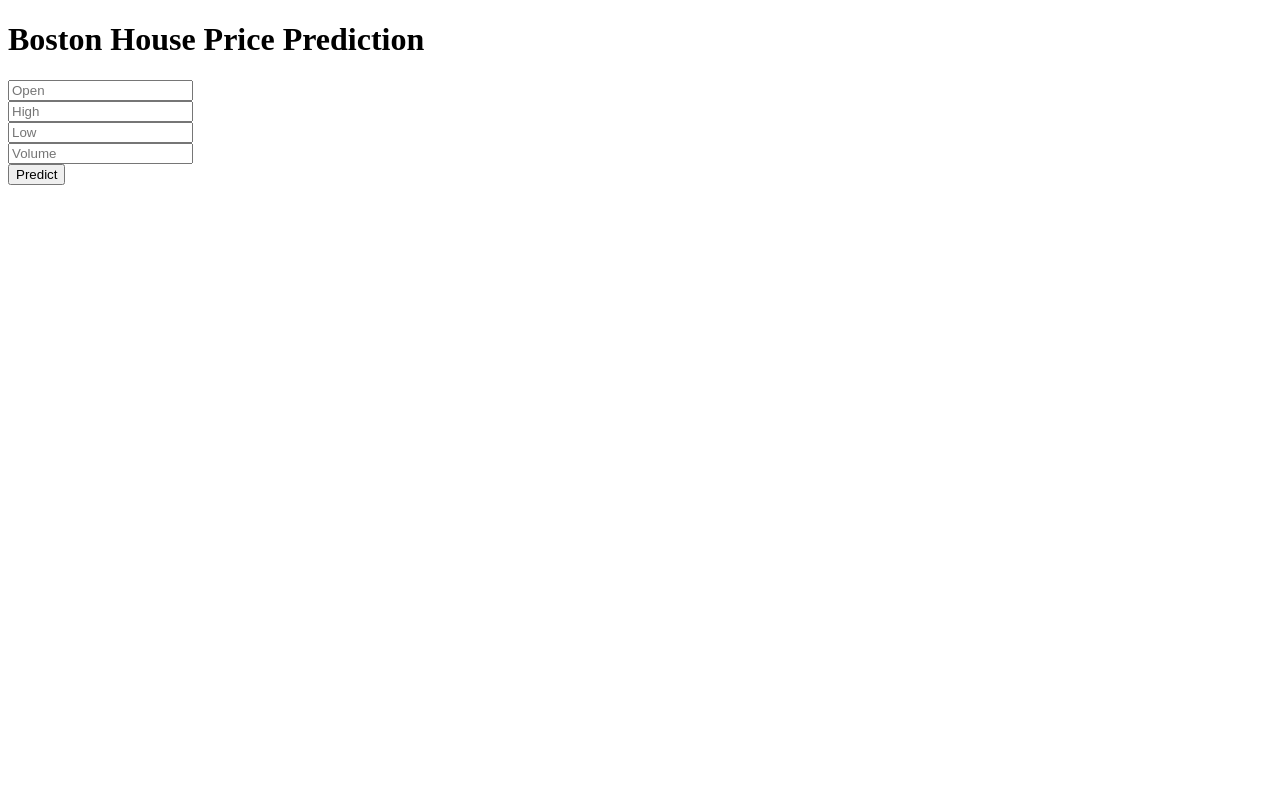
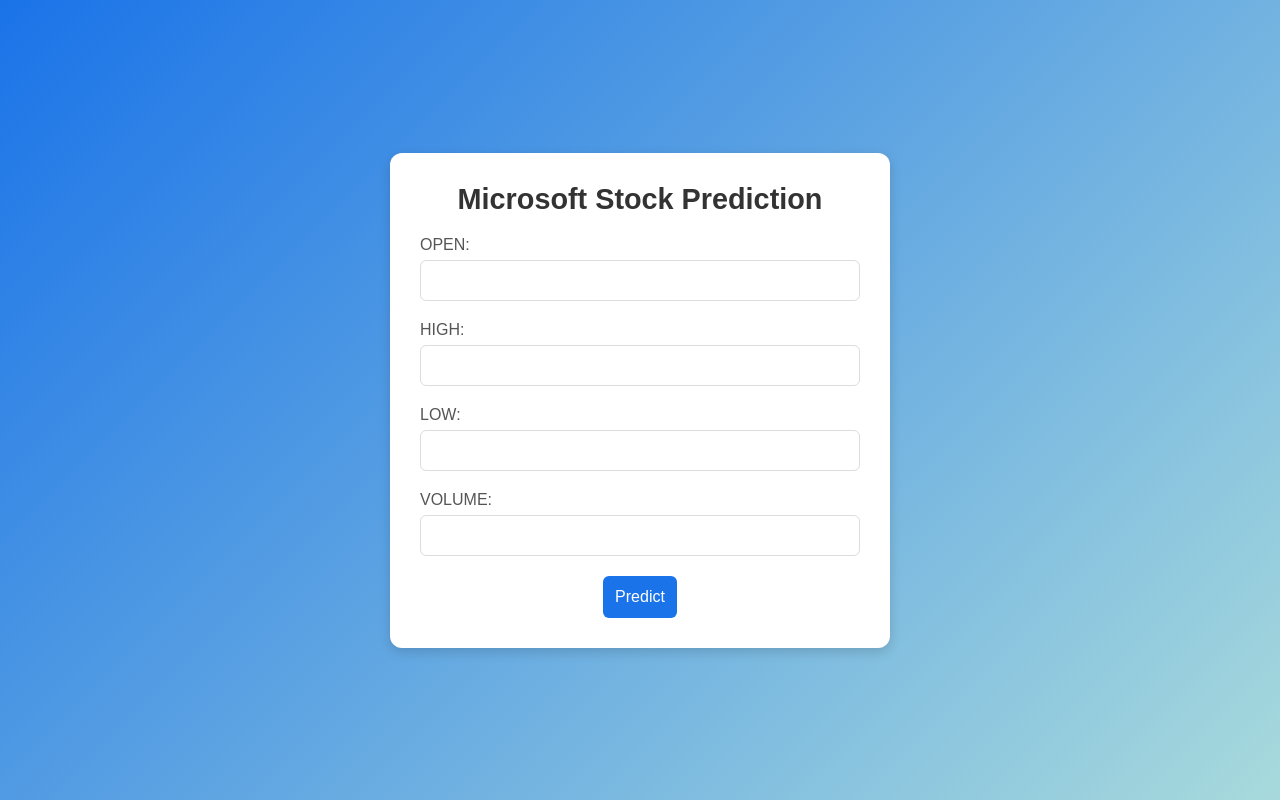
Before and after one commit to MdSahill/MicrosoftStockPrrediction, a Flask app: page / in a window 1280 px wide. Run offline with Flask 3, Linux system fonts and the light colour scheme; parts of the project's set-up code (start-up, migrations or seed data) failed here and were passed over.

Commit message:
html update

```diff
--- a/templates/home.html
+++ b/templates/home.html
@@ -1,36 +1,125 @@
 <!DOCTYPE html>
-<html >
+<html>
+<head>
+    <title>Microsoft Stock Prediction</title>
+    <style>
+        /* Reset margin and padding */
+        * {
+            margin: 0;
+            padding: 0;
+            box-sizing: border-box;
+        }
 
-<head>
-  <meta charset="UTF-8">
-  <title>ML API</title>
-  <link href='https://fonts.googleapis.com/css?family=Pacifico' rel='stylesheet' type='text/css'>
-<link href='https://fonts.googleapis.com/css?family=Arimo' rel='stylesheet' type='text/css'>
-<link href='https://fonts.googleapis.com/css?family=Hind:300' rel='stylesheet' type='text/css'>
-<link href='https://fonts.googleapis.com/css?family=Open+Sans+Condensed:300' rel='stylesheet' type='text/css'>
+        /* Gradient background for the entire page */
+        body {
+            font-family: Arial, sans-serif;
+            display: flex;
+            justify-content: center;
+            align-items: center;
+            min-height: 100vh;
+            background: linear-gradient(135deg, #1a73e8, #a8dadc);
+            color: #333;
+        }
 
+        /* Container styling */
+        .form-container {
+            max-width: 500px;
+            width: 100%;
+            background-color: #fff;
+            padding: 30px;
+            border-radius: 12px;
+            box-shadow: 0 4px 12px rgba(0, 0, 0, 0.15);
+            text-align: center;
+        }
+
+        /* Title styling */
+        h2 {
+            color: #333;
+            font-size: 1.8em;
+            margin-bottom: 20px;
+            font-weight: bold;
+        }
+
+        /* Label and input styling */
+        label {
+            display: block;
+            font-size: 1em;
+            color: #555;
+            text-align: left;
+            margin-bottom: 6px;
+        }
+
+        input[type="text"], input[type="number"] {
+            width: 100%;
+            padding: 12px;
+            border-radius: 6px;
+            border: 1px solid #ddd;
+            margin-bottom: 20px;
+            transition: border-color 0.3s;
+        }
+
+        input[type="text"]:focus, input[type="number"]:focus {
+            border-color: #1a73e8;
+            outline: none;
+        }
+
+        /* Submit button styling */
+        input[type="submit"] {
+            background-color: #1a73e8;
+            color: white;
+            border: none;
+            padding: 12px;
+            font-size: 1em;
+            cursor: pointer;
+            border-radius: 6px;
+            transition: background-color 0.3s;
+        }
+
+        input[type="submit"]:hover {
+            background-color: #155ab3;
+        }
+
+        /* Result text styling */
+        .result {
+            font-size: 1.5em;
+            color: #4CAF50;
+            margin-top: 20px;
+        }
+
+        /* Responsive design */
+        @media (max-width: 600px) {
+            .form-container {
+                width: 90%;
+                padding: 20px;
+            }
+
+            h2 {
+                font-size: 1.5em;
+            }
+        }
+    </style>
 </head>
+<body>
+    <div class="form-container">
+        <h2>Microsoft Stock Prediction</h2>
+        <form action="/predict" method="post">
+            <label for="Open">OPEN:</label>
+            <input type="text" name="OPEN" required>
 
-<body>
- <div class="login">
-	<h1>Boston House Price Prediction</h1>
+            <label for="HIGH">HIGH:</label>
+            <input type="text" name="HIGH" required>
 
-     <!-- Main Input For Receiving Query to our ML -->
-    <form action="{{ url_for('predict')}}"method="post">
-      <input type="text" name="Open" placeholder="Open" required="required" /><br>
-    	<input type="text" name="High" placeholder="High" required="required" /><br>
-        <input type="text" name="Low" placeholder="Low" required="required" /><br>
-        <input type="text" name="Volume" placeholder="Volume" required="required" /><br>
+            <label for="LOW">LOW:</label>
+            <input type="text" name="LOW" required>
 
-        <button type="submit" class="btn btn-primary btn-block btn-large">Predict</button>
-    </form>
+            <label for="VOLUME">VOLUME:</label>
+            <input type="text" name="VOLUME" required>
 
-   <br>
-   <br>
-
-
- </div>
- {{prediction_text}}
-
+            <input type="submit" value="Predict">
+        </form>
+        {% if prediction_text %}
+        <div class="result">{{ prediction_text }}</div>
+        {% endif %}
+    </div>
 </body>
 </html>
```
